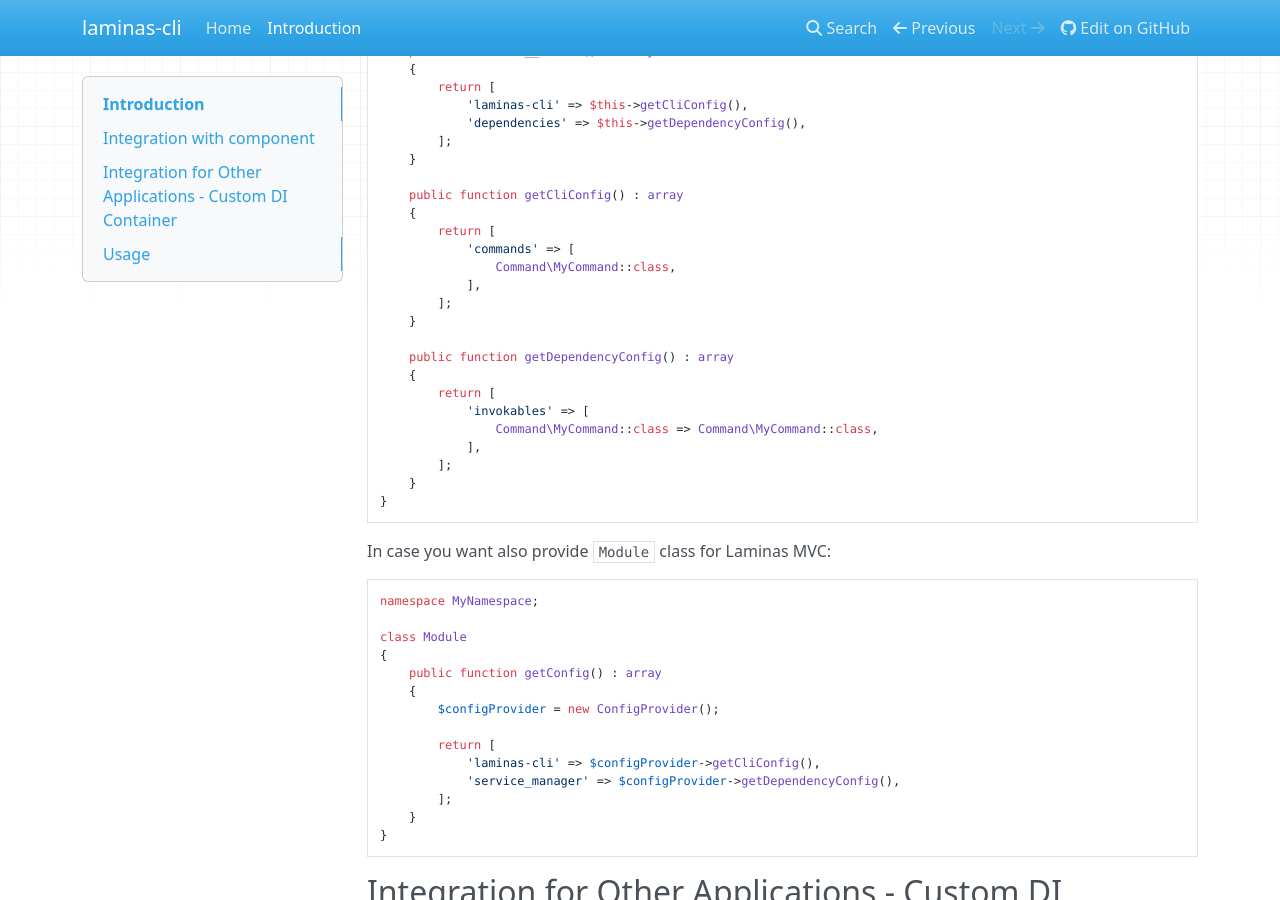
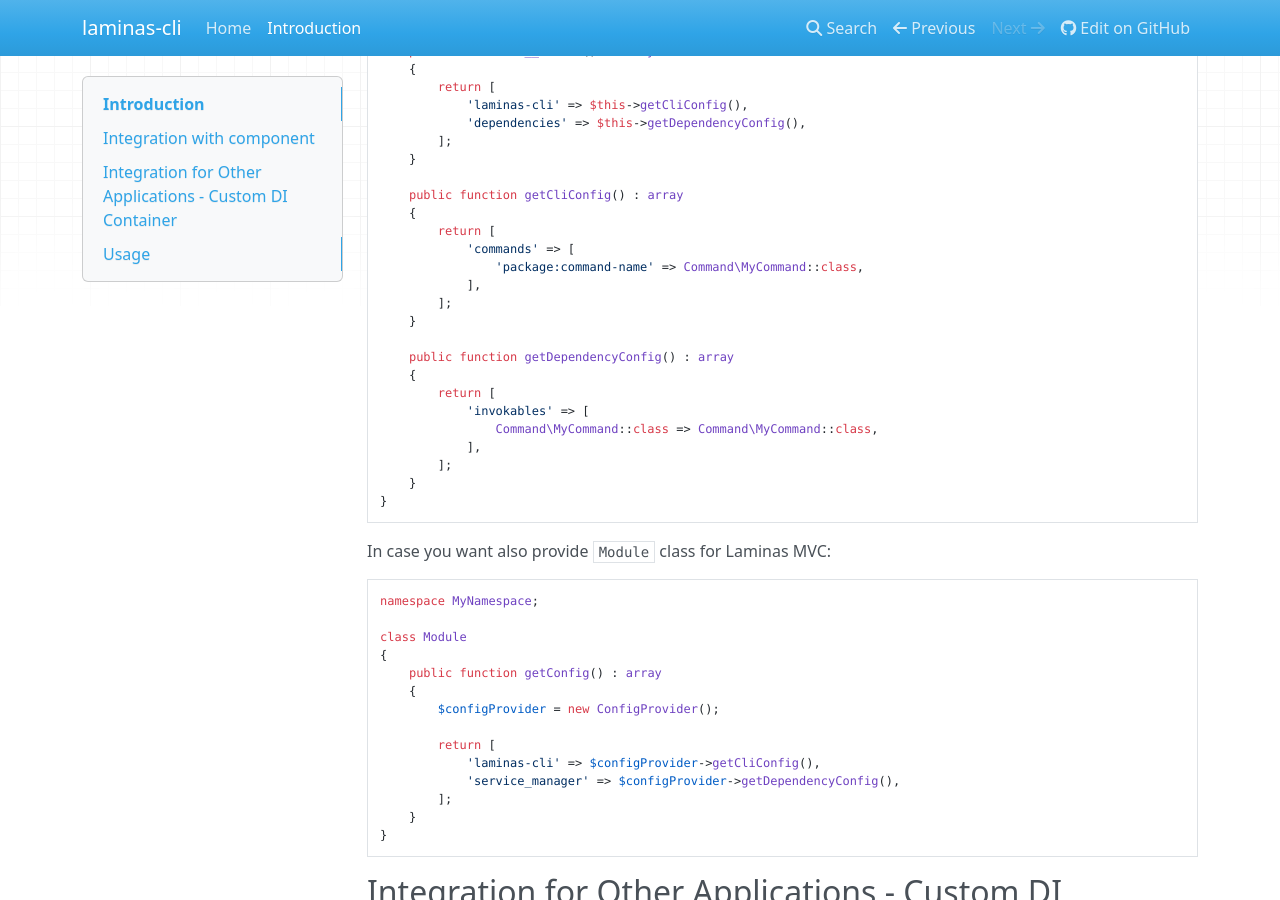
Before and after one commit to laminas/laminas-cli, an MkDocs documentation site: the page built from docs/book/intro.md, in a window 1280 px wide and 900 px high, scrolled down 1166 px. Built offline with MkDocs 1.6.1, drawn with Linux system fonts in a browser that asks for light colours; nearby versions of some CDN libraries.

Commit message:
Fix missing ''package:command-name'' in mezzio config
Signed-off-by: Abdul Malik Ikhsan <samsonasik@gmail.com>

```diff
--- a/docs/book/intro.md
+++ b/docs/book/intro.md
@@ -74,7 +74,7 @@ class ConfigProvider
     {
         return [
             'commands' => [
-                Command\MyCommand::class,
+                'package:command-name' => Command\MyCommand::class,
             ],
         ];
     }
```
